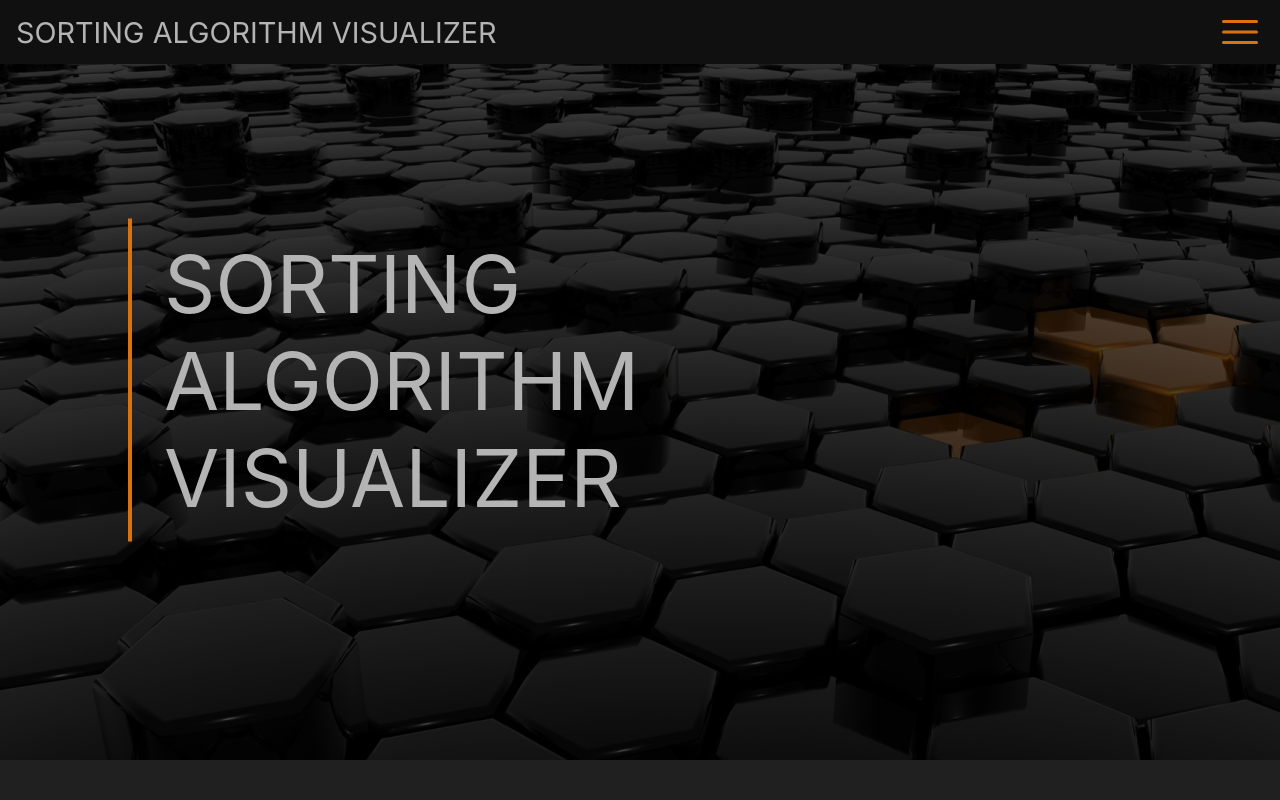
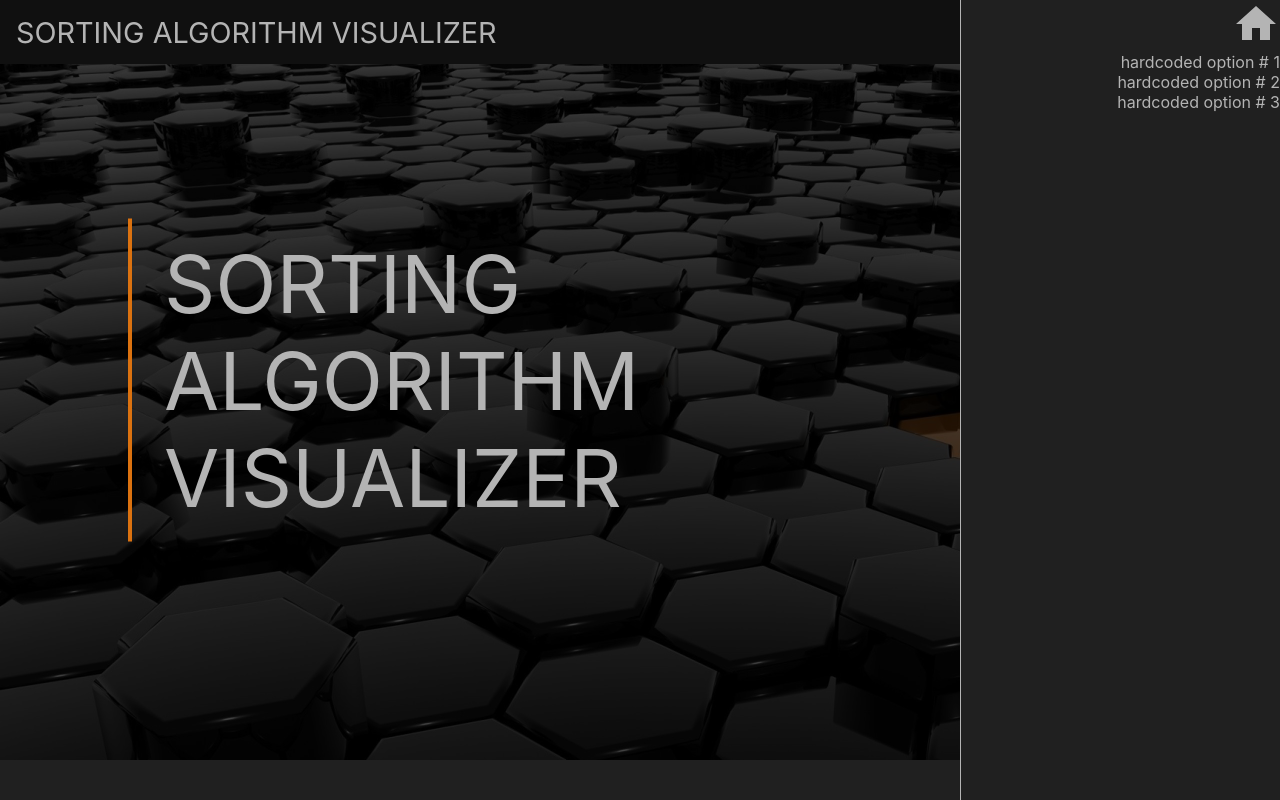
Before and after one commit to atorcode/sorting-algorithm-visualizer, a React (Create React App) app: page / in a window 1280 px wide. Built offline with nearby package versions, Linux system fonts and the light colour scheme.

Commit message:
Refactor common CSS values to SCSS variables

```diff
--- a/src/App.css
+++ /dev/null
@@ -1,4 +0,0 @@
-body {
-  background-color: rgb(32, 32, 32);
-  /* background-color: cyan; */
-}
--- a/src/App.js
+++ b/src/App.js
@@ -1,4 +1,4 @@
-import "./App.css";
+import "./App.scss";
 import NavBar from "./components/NavBar";
 import Hero from "./components/Hero";
 import ExpandedNavBar from "./components/ExpandedNavBar";
@@ -8,7 +8,7 @@ function App() {
     <div>
       <NavBar />
       {/* conditionally render later */}
-      {/* <ExpandedNavBar /> */}
+      <ExpandedNavBar />
       <Hero />
     </div>
   );
--- /dev/null
+++ b/src/App.scss
@@ -0,0 +1,6 @@
+@use "./variables" as v;
+
+body {
+  background-color: v.$background-color-light;
+  /* background-color: cyan; */
+}
--- /dev/null
+++ b/src/_variables.scss
@@ -0,0 +1,4 @@
+$background-color: rgb(16, 16, 16);
+$background-color-light: rgb(32, 32, 32);
+$text-color: rgb(180, 180, 180);
+$highlight-color: rgb(219, 114, 16);
--- a/src/components/ExpandedNavBar/ExpandedNavBar.js
+++ b/src/components/ExpandedNavBar/ExpandedNavBar.js
@@ -1,8 +1,10 @@
 import styles from "./ExpandedNavBar.module.scss";
+import { MdHome } from "react-icons/md";
 
 const ExpandedNavBar = () => {
   return (
     <nav className={styles["expanded-nav-bar"]}>
+      <MdHome className={styles["icons"]} />
       <ul>
         <li>hardcoded option # 1</li>
         <li>hardcoded option # 2</li>
--- a/src/components/ExpandedNavBar/ExpandedNavBar.module.scss
+++ b/src/components/ExpandedNavBar/ExpandedNavBar.module.scss
@@ -1,3 +1,5 @@
+@use "../../variables" as v;
+
 .expanded-nav-bar {
   position: fixed;
   right: 0;
@@ -6,6 +8,10 @@
   z-index: 1000;
   color: rgb(180, 180, 180);
   text-align: right;
-  background-color: rgb(32, 32, 32);
+  background-color: v.$background-color-light;
   border-left: 1px solid rgb(180, 180, 180);
 }
+
+.icons {
+  font-size: 3rem;
+}
--- a/src/components/HamburgerButton/HamburgerButton.module.scss
+++ b/src/components/HamburgerButton/HamburgerButton.module.scss
@@ -1,3 +1,5 @@
+@use "../../variables" as v;
+
 .hamburger-btn-container {
   // achieves appropriate centering of hamburger button
   height: 100%;
@@ -6,5 +8,5 @@
 
 .hamburger-btn {
   font-size: 3rem;
-  color: rgb(219, 114, 16);
+  color: v.$highlight-color;
 }
--- a/src/components/HeroHeading/HeroHeading.module.scss
+++ b/src/components/HeroHeading/HeroHeading.module.scss
@@ -1,3 +1,5 @@
+@use "../../variables" as v;
+
 .heading {
   position: absolute;
 
@@ -9,5 +11,5 @@
   font-size: 5em;
   font-weight: 400;
   color: rgb(180, 180, 180);
-  border-left: 4px solid rgb(219, 114, 16);
+  border-left: 4px solid v.$highlight-color;
 }
--- a/src/components/NavBar/NavBar.js
+++ b/src/components/NavBar/NavBar.js
@@ -4,7 +4,9 @@ import HamburgerButton from "../HamburgerButton";
 const NavBar = () => {
   return (
     <nav className={styles["nav-bar"]}>
-      <p>SORTING ALGORITHM VISUALIZER</p>
+      <a href="/">
+        <p>SORTING ALGORITHM VISUALIZER</p>
+      </a>
       <HamburgerButton />
     </nav>
   );
--- a/src/components/NavBar/NavBar.module.scss
+++ b/src/components/NavBar/NavBar.module.scss
@@ -1,3 +1,5 @@
+@use "../../variables" as v;
+
 .nav-bar {
   position: fixed;
   width: 100%;
@@ -7,7 +9,10 @@
   font-size: 1.8rem;
   gap: 1.5rem;
   padding: 0.1rem 1rem;
-  color: rgb(180, 180, 180);
-  background-color: rgb(16, 16, 16);
+  background-color: v.$background-color;
   z-index: 100;
+
+  a {
+    color: rgb(180, 180, 180);
+  }
 }
--- a/src/index.js
+++ b/src/index.js
@@ -1,6 +1,6 @@
 import React from "react";
 import ReactDOM from "react-dom/client";
-import "./index.css";
+import "./index.scss";
 import App from "./App";
 
 const root = ReactDOM.createRoot(document.getElementById("root"));
```
Also changed, not shown: src/index.scss (renamed from src/index.css).
